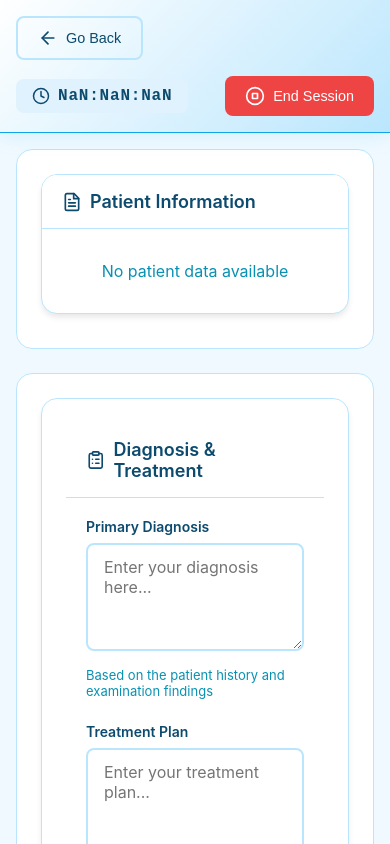
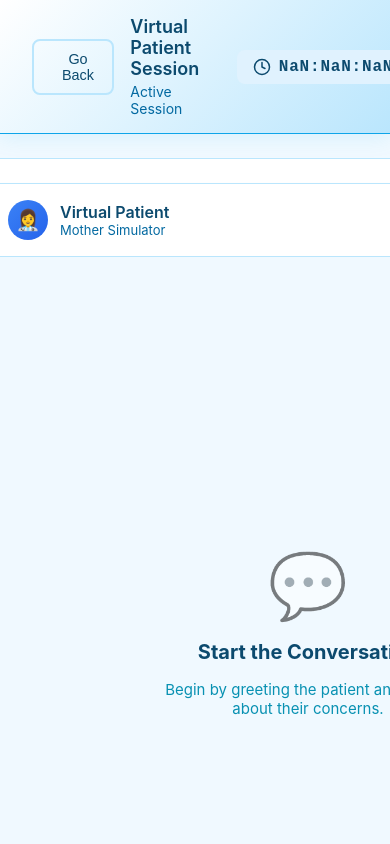
Before and after one commit to Az9ze2/Virtual_Patient_Simulator, a React (Create React App) app in the folder Frontend/: page /chatbot in a window 390 px wide. Shown: the top 844 px of the page. Built offline with nearby package versions, Linux system fonts and the light colour scheme; sample sign-in values are in the browser's storage; the HTML template or start-up script is replaced by a standard one.

Commit message:
Fixed chat screen

```diff
--- a/Frontend/src/pages/ChatbotPage.css
+++ b/Frontend/src/pages/ChatbotPage.css
@@ -1,13 +1,22 @@
+/* ============================================
+   FIXED SIZING - These control component sizes
+   ============================================ */
+
+/* Prevent user zoom from breaking layout */
 @media (display-mode: fullscreen) {
   .content-grid {
     padding-top: 5rem;
   }
 }
+
 .chatbot-page {
   min-height: 100vh;
   display: flex;
   flex-direction: column;
   background-color: var(--bg-primary);
+  /* FIXED: Prevent zoom issues */
+  width: 100%;
+  overflow-x: hidden;
 }
 
 /* ============ HEADER WITH GRADIENT ============ */
@@ -24,6 +33,9 @@
   z-index: 100;
   box-shadow: 0 4px 20px rgba(14, 165, 233, 0.1);
   backdrop-filter: blur(10px);
+  /* FIXED HEIGHT - Change this to adjust header size */
+  min-height: 80px;
+  flex-shrink: 0;
 }
 
 .header-left,
@@ -62,33 +74,42 @@
 
 .chatbot-content {
   flex: 1;
-  padding:1.5rem;
+  padding: 1.5rem;
   overflow: hidden;
-  /* FIXED: Ensure full viewport height minus header */
-  height: calc(100vh - 130px);
+  /* FIXED: Calculate height based on viewport */
+  height: calc(100vh - 80px);
+  min-height: 600px; /* Minimum height for small screens */
+  box-sizing: border-box;
 }
 
-/* ============ UPDATED: FULL-PAGE CHAT LAYOUT ============ */
+/* ============================================
+   GRID LAYOUT - Change column widths here
+   ============================================ */
 .content-grid {
   display: grid;
-  grid-template-columns: 1fr 400px;
+  /* FIXED COLUMN WIDTHS - Adjust these for different screen sizes */
+  grid-template-columns: minmax(700px, 1fr) 400px;
   gap: 1.5rem;
   height: 100%;
-  max-width: 1600px;
+  max-width: 1800px; /* Maximum total width */
+  width: 100%;
   margin: 0 auto;
-  align-items: stretch;
+  box-sizing: border-box;
 }
 
-/* ============ FIXED: FULL HEIGHT COLUMNS ============ */
+/* ============================================
+   COLUMN HEIGHTS - These are FIXED
+   ============================================ */
 .chat-column,
 .info-column {
   display: flex;
   flex-direction: column;
   gap: 1.5rem;
-  /* FIXED: Use 100% of parent height */
+  /* FIXED HEIGHT - Always 100% of grid */
   height: 100%;
-  min-height: 0; /* Important for flexbox overflow */
+  min-height: 0;
   box-sizing: border-box;
+  overflow: visible;
 }
 
 .chat-column {
@@ -97,11 +118,14 @@
 
 .info-column {
   overflow-y: auto;
+  overflow-x: hidden;
   scrollbar-width: thin;
   scrollbar-color: var(--accent-primary) var(--bg-tertiary);
 }
 
-/* ============ MAGIC BENTO CARD WITH SPOTLIGHT ============ */
+/* ============================================
+   BENTO CARD BASE - Fixed size container
+   ============================================ */
 .magic-bento-card {
   background: var(--bg-secondary);
   border-radius: 1rem;
@@ -110,40 +134,46 @@
   position: relative;
   overflow: hidden;
   transition: all 0.3s ease;
-  /* ============ FIXED: FULL HEIGHT FOR CHAT ============ */
-  flex: 1; /* Takes full available space */
   display: flex;
   flex-direction: column;
-  max-height: 974px;  /*fixed height Chat column*/
-  /*
-  min-height: 0px;  // Important for overflow */
+  box-sizing: border-box;
+  /* FIXED - Prevents expansion */
+  flex-shrink: 0;
 }
 
-/*
-  ============ HEIGHT ADJUSTMENT GUIDE ============
-  To change individual box heights in the info column:
-
-  1. For PatientInfo card (first card in info-column):
-     Add: .info-column .magic-bento-card:nth-child(1) { flex: 0 0 300px; }
-     Change 300px to your desired fixed height
-
-  2. For DiagnosisSection card (second card in info-column):
-     Add: .info-column .magic-bento-card:nth-child(2) { flex: 1; }
-     Or use: flex: 0 0 400px; for fixed height
-
-  3. For chat column to be taller/shorter:
-     Adjust the grid-template-columns ratio:
-     Current: grid-template-columns: 1fr 400px;
-     Make chat bigger: grid-template-columns: 2fr 350px;
-     Make info panel bigger: grid-template-columns: 1fr 500px;
-*/
-
-.info-column .magic-bento-card:nth-child(1) {
-  flex: 0 0 200px; /*fixed height Patient info column*/
+/* ============================================
+   CHAT BOX - FIXED HEIGHT (Main chat area)
+   Change this number to adjust chat box size
+   ============================================ */
+.chat-column .magic-bento-card {
+  /* FIXED HEIGHT for chat box - Change 650px to your desired height */
+  height: 975px;
+  max-height: 975px;
+  min-height: 975px;
 }
 
+/* ============================================
+   PATIENT INFO BOX - FIXED HEIGHT
+   Change this number to adjust patient info size
+   ============================================ */
+.info-column .magic-bento-card:nth-child(1) {
+  /* FIXED HEIGHT for Patient Info - Change 280px to your desired height */
+  height: 200px;
+  max-height: 200px;
+  min-height: 200px;
+  flex: 0 0 200px;
+}
+
+/* ============================================
+   DIAGNOSIS BOX - FIXED HEIGHT
+   Change this number to adjust diagnosis size
+   ============================================ */
 .info-column .magic-bento-card:nth-child(2) {
-  flex: 0 0 750px; /*fixed height Diagnosis column*/
+  /* FIXED HEIGHT for Diagnosis - Change 350px to your desired height */
+  height: 750px;
+  max-height: 750px;
+  min-height: 750px;
+  flex: 0 0 750px;
 }
 
 .magic-bento-card::before {
@@ -178,23 +208,24 @@
   z-index: 1;
 }
 
-/* ============ FIXED: CHAT CONTAINER FILLS CARD ============ */
+/* ============ CHAT CONTAINER FILLS CARD ============ */
 .chat-interface-wrapper {
-  flex: 1; /* Takes all available space */
+  flex: 1;
   display: flex;
   flex-direction: column;
-  min-height: 0; /* Critical for overflow to work */
+  min-height: 0;
   height: 100%;
+  overflow: hidden;
 }
 
 .chat-messages-container {
-  flex: 1; /* Takes all available space */
+  flex: 1;
   overflow-y: auto;
   margin-bottom: 1rem;
   padding: 1rem;
   background: var(--bg-tertiary);
   border-radius: 0.75rem;
-  min-height: 0; /* Critical for overflow */
+  min-height: 0;
   scrollbar-width: thin;
   scrollbar-color: var(--accent-primary) var(--bg-tertiary);
 }
@@ -307,7 +338,7 @@
   display: flex;
   gap: 0.75rem;
   align-items: flex-end;
-  flex-shrink: 0; /* Prevents input from shrinking */
+  flex-shrink: 0;
 }
 
 .chat-input-wrapper::after {
@@ -505,60 +536,64 @@
   animation: pulse 1s ease-in-out infinite;
 }
 
-/* Responsive */
-@media (max-width: 1200px) {
+/* ============================================
+   RESPONSIVE BREAKPOINTS - Adapts to screens
+   Keep component sizes FIXED, adjust layout only
+   ============================================ */
+
+/* Large Desktop: 1600px+ */
+@media (min-width: 1600px) {
   .content-grid {
-    grid-template-columns: 1fr 350px;
+    grid-template-columns: minmax(800px, 1fr) 450px;
   }
 }
 
-@media (max-width: 968px) {
-  .chatbot-header {
-    flex-direction: column;
-    align-items: stretch;
-  }
-
-  .header-left,
-  .header-right {
-    width: 100%;
-    justify-content: space-between;
-  }
-
+/* Medium Desktop: 1400-1599px */
+@media (max-width: 1599px) and (min-width: 1400px) {
   .content-grid {
-    grid-template-columns: 1fr;
-    gap: 1rem;
-  }
-
-  .chat-column,
-  .info-column {
-    height: auto;
-    min-height: 400px;
-  }
-
-  .info-column {
-    order: -1;
+    grid-template-columns: minmax(700px, 1fr) 400px;
   }
 }
 
-@media (max-width: 640px) {
-  .chatbot-header {
-    padding: 1rem;
+/* Small Desktop/Large Laptop: 1200-1399px */
+@media (max-width: 1399px) and (min-width: 1200px) {
+  .content-grid {
+    grid-template-columns: minmax(650px, 1fr) 380px;
+  }
+
+  .chatbot-content {
+    padding: 1.25rem;
+  }
+}
+
+/* Standard Laptop: 1024-1199px */
+@media (max-width: 1199px) and (min-width: 1024px) {
+  .content-grid {
+    grid-template-columns: minmax(600px, 1fr) 350px;
   }
 
   .chatbot-content {
     padding: 1rem;
   }
 
-  .session-info {
-    display: none;
+  /* Slightly reduce box heights for smaller screens */
+  .chat-column .magic-bento-card {
+    height: 600px;
+    max-height: 600px;
+    min-height: 600px;
   }
 
-  .btn-icon span {
-    display: none;
+  .info-column .magic-bento-card:nth-child(1) {
+    height: 260px;
+    max-height: 260px;
+    min-height: 260px;
+    flex: 0 0 260px;
   }
 
-  .chat-message.user,
-  .chat-message.assistant {
-    max-width: 95%;
+  .info-column .magic-bento-card:nth-child(2) {
+    height: 320px;
+    max-height: 320px;
+    min-height: 320px;
+    flex: 0 0 320px;
   }
 }
```
